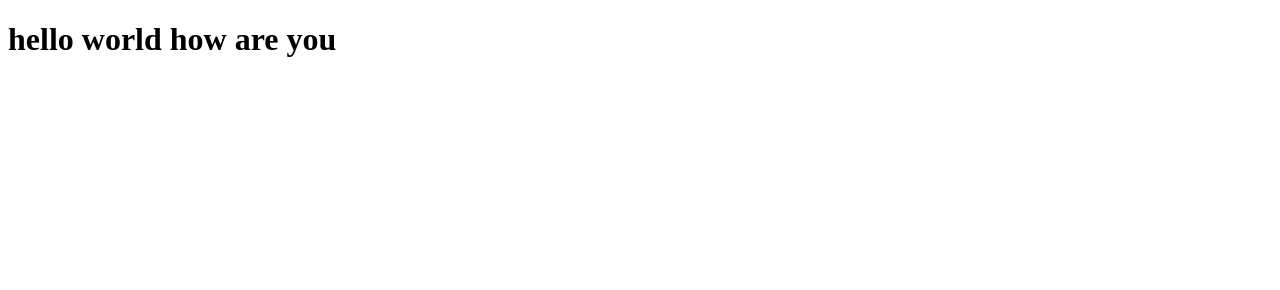
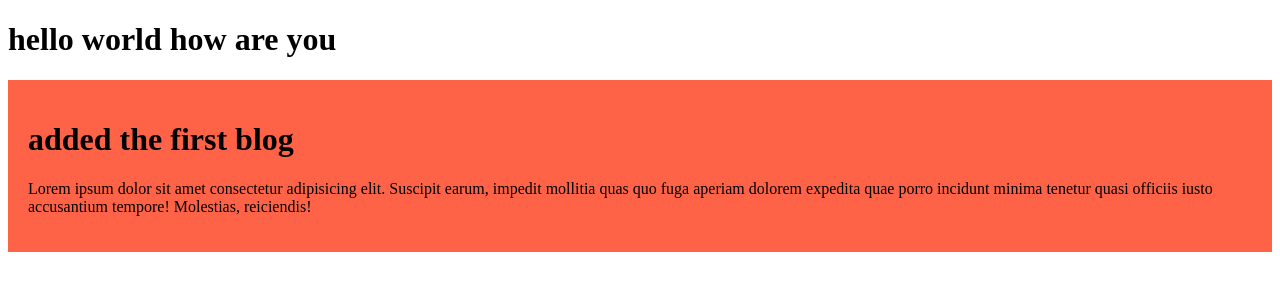
Before and after one commit to Al-Shahriar-Nazim/my-altimate-first-repo, a plain HTML site: page index.html in a window 1280 px wide. Drawn offline with Linux system fonts and the light colour scheme.

Commit message:
added this first blog

```diff
--- a/index.html
+++ b/index.html
@@ -4,9 +4,14 @@
     <meta charset="UTF-8">
     <meta name="viewport" content="width=device-width, initial-scale=1.0">
     <title>my first repo</title>
+    <link rel="stylesheet" href="styles/style.css">
 </head>
 <body>
 
     <h1>hello world how are you</h1>
+    <div class="hello">
+        <h1>added the first blog</h1>
+        <p>Lorem ipsum dolor sit amet consectetur adipisicing elit. Suscipit earum, impedit mollitia quas quo fuga aperiam dolorem expedita quae porro incidunt minima tenetur quasi officiis iusto accusantium tempore! Molestias, reiciendis!</p>
+    </div>
 </body>
 </html>
--- /dev/null
+++ b/styles/style.css
@@ -0,0 +1,4 @@
+.hello {
+  background-color: tomato;
+  padding: 20px;
+}
```
